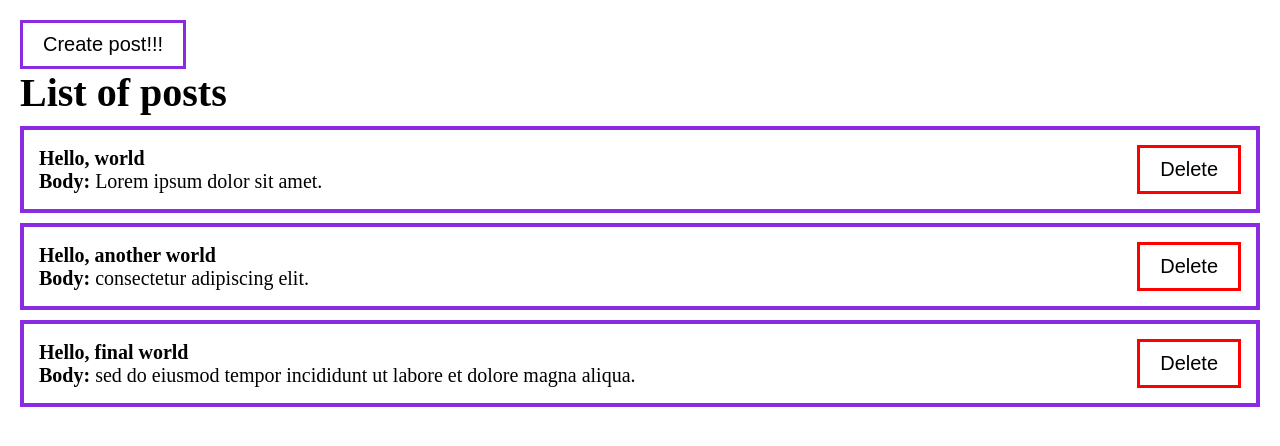
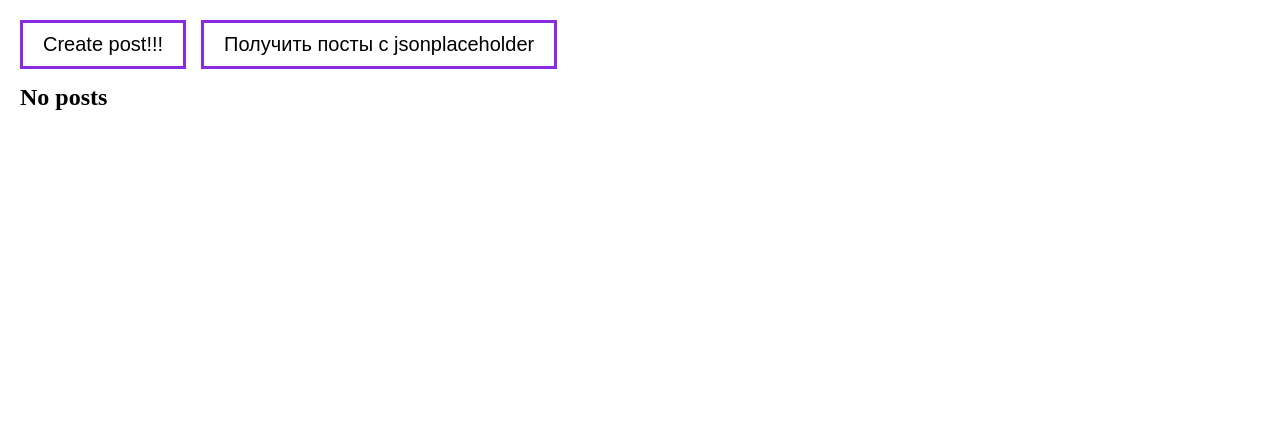
Before and after one commit to L3XxXa/learningWeb, a Vue app: page / in a window 1280 px wide. Shown: the top 446 px of the page. Built offline with nearby package versions, Linux system fonts and the light colour scheme.

Commit message:
Getting posts from jsonplaceholder

```diff
--- a/package.json
+++ b/package.json
@@ -7,6 +7,7 @@
     "build": "vue-cli-service build"
   },
   "dependencies": {
+    "axios": "^1.1.3",
     "core-js": "^3.8.3",
     "vue": "^3.2.13",
     "vue-router": "^4.0.3",
--- a/src/App.vue
+++ b/src/App.vue
@@ -3,18 +3,23 @@
     <div class = "app">
         <my-button @click="showDialog">
             Create post!!!
+        </my-button >
+        <my-button style="margin-left: 15px" @click="fetchPosts">
+            Получить посты с jsonplaceholder
         </my-button>
         <my-dialog v-model:show="dialogVisible">
             <post-form @createPostEvent="createPost"/>
         </my-dialog>
         <post-list v-bind:posts="posts" @remove="removePost"/>
+
     </div>
 </template>
 
 <script>
     import PostForm from "@/components/PostForm.vue";
     import PostList from "@/components/PostList.vue";
-import MyButton from "./components/UI/MyButton.vue";
+    import MyButton from "./components/UI/MyButton.vue";
+    import axios from "axios";
 
     export default{
         components: {
@@ -26,9 +31,6 @@ import MyButton from "./components/UI/MyButton.vue";
     data(){
         return{
             posts:[
-                {id: 1, title: "Hello, world", body: "Lorem ipsum dolor sit amet."},
-                {id: 2, title: "Hello, another world", body: "consectetur adipiscing elit."},
-                {id: 3, title: "Hello, final world", body: "sed do eiusmod tempor incididunt ut labore et dolore magna aliqua."},
             ],
             dialogVisible: false,
         }
@@ -44,6 +46,14 @@ import MyButton from "./components/UI/MyButton.vue";
         },
         showDialog(){
             this.dialogVisible = true
+        },
+        async fetchPosts(){
+            try{
+                const response = await axios.get("https://jsonplaceholder.typicode.com/posts?_limit=10");
+                this.posts = response.data;
+            } catch(e){
+                alert(e.body)
+            }
         }
     },
 }
--- a/src/components/PostList.vue
+++ b/src/components/PostList.vue
@@ -1,6 +1,6 @@
 <template>
     <div v-show="posts.length>0">
-        <h4>List of posts</h4>
+        <h4 style = "margin-top: 15px">List of posts</h4>
         <post-item
         v-for="post in posts"
         :post="post"
@@ -8,7 +8,7 @@
         @remove="$emit('remove', post)"
         />
     </div>
-    <h2 v-show="posts.length === 0">No posts</h2>
+    <h2 v-show="posts.length === 0" style="margin-top: 15px;">No posts</h2>
 </template>
 
 <script>
```
Also changed, not shown: 1 other file (tests, documents, lock files or other folders).
